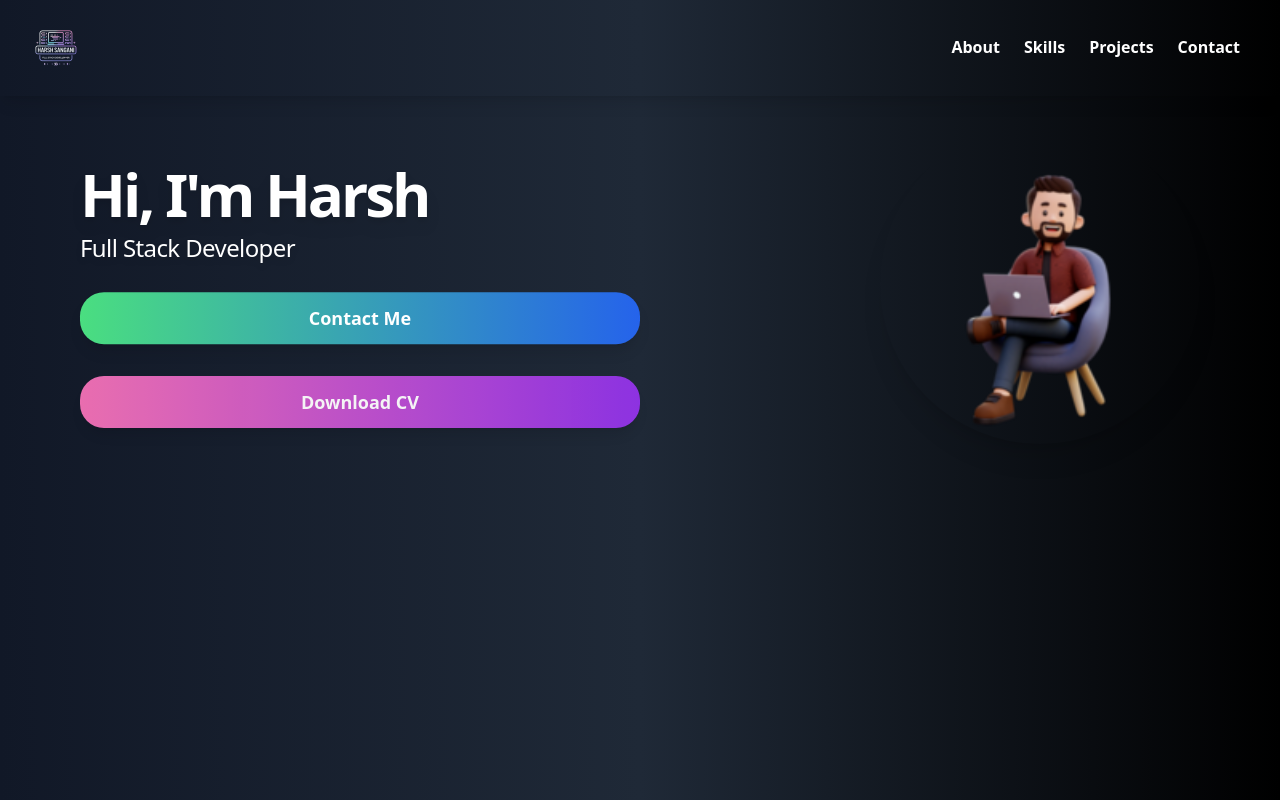
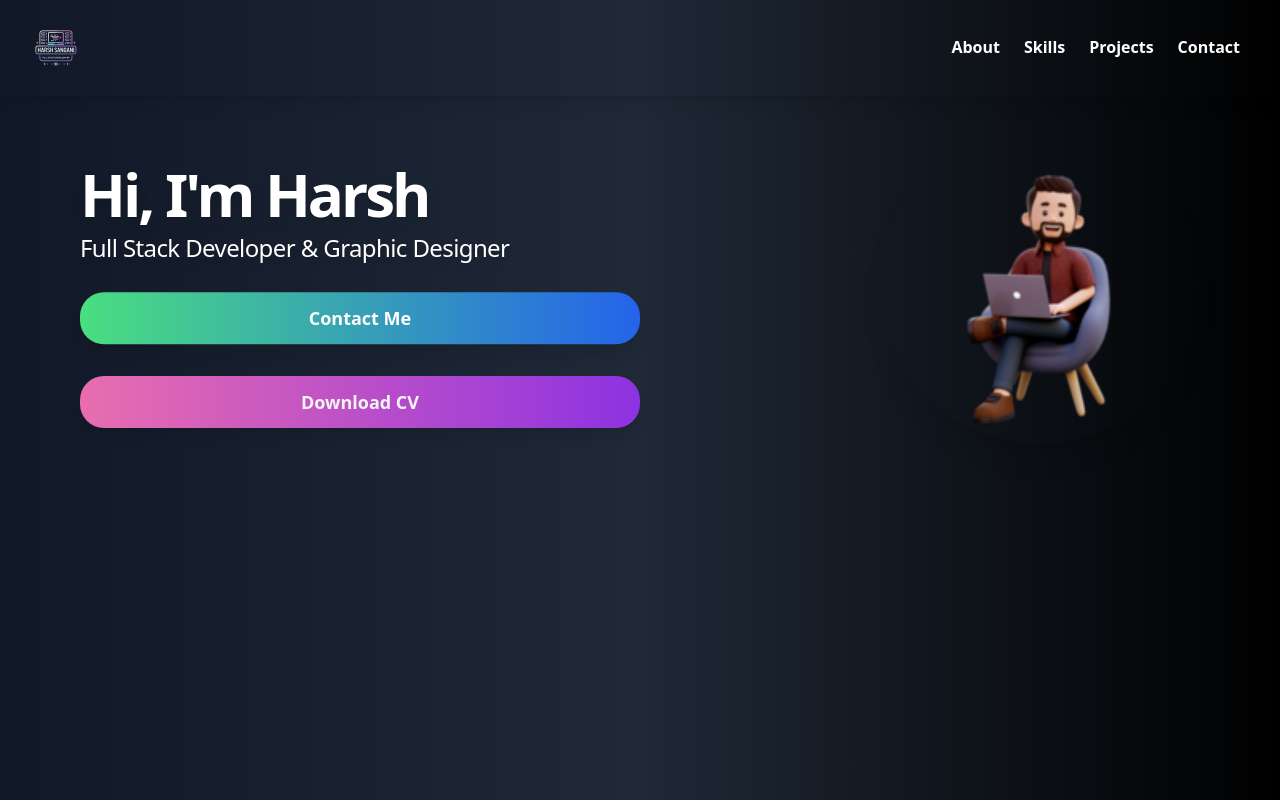
Before and after one commit to HarshSangani11/Potfolio-web, a React (Vite) app: page / in a window 1280 px wide. Shown: the top 800 px of the page. Built offline with nearby package versions, Linux system fonts and the light colour scheme.

Commit message:
commited

```diff
--- a/src/Components/Home/Home.jsx
+++ b/src/Components/Home/Home.jsx
@@ -54,7 +54,7 @@
         <h1 className="text-xl md:text-6xl font-bold flex leading-normal tracking-tighter drop-shadow-lg">
           <TextChange />
         </h1>
-        <p className="text-sm md:text-2xl tracking-tight drop-shadow-md mt-2">Full Stack Developer</p>
+        <p className="text-sm md:text-2xl tracking-tight drop-shadow-md mt-2">Full Stack Developer & Graphic Designer</p>
         <div className="mt-5 md:mt-10 flex flex-col gap-5">
           <button
             className="button-2d text-white py-2 px-4 text-sm md:text-lg md:py-3 md:px-5 font-semibold rounded-3xl bg-gradient-to-r from-green-400 to-blue-600 hover:from-green-600 hover:to-blue-800 transform hover:scale-110 hover:rotate-3 hover:shadow-2xl transition-all duration-300 ease-in-out shadow-lg animate-bounce"
```
